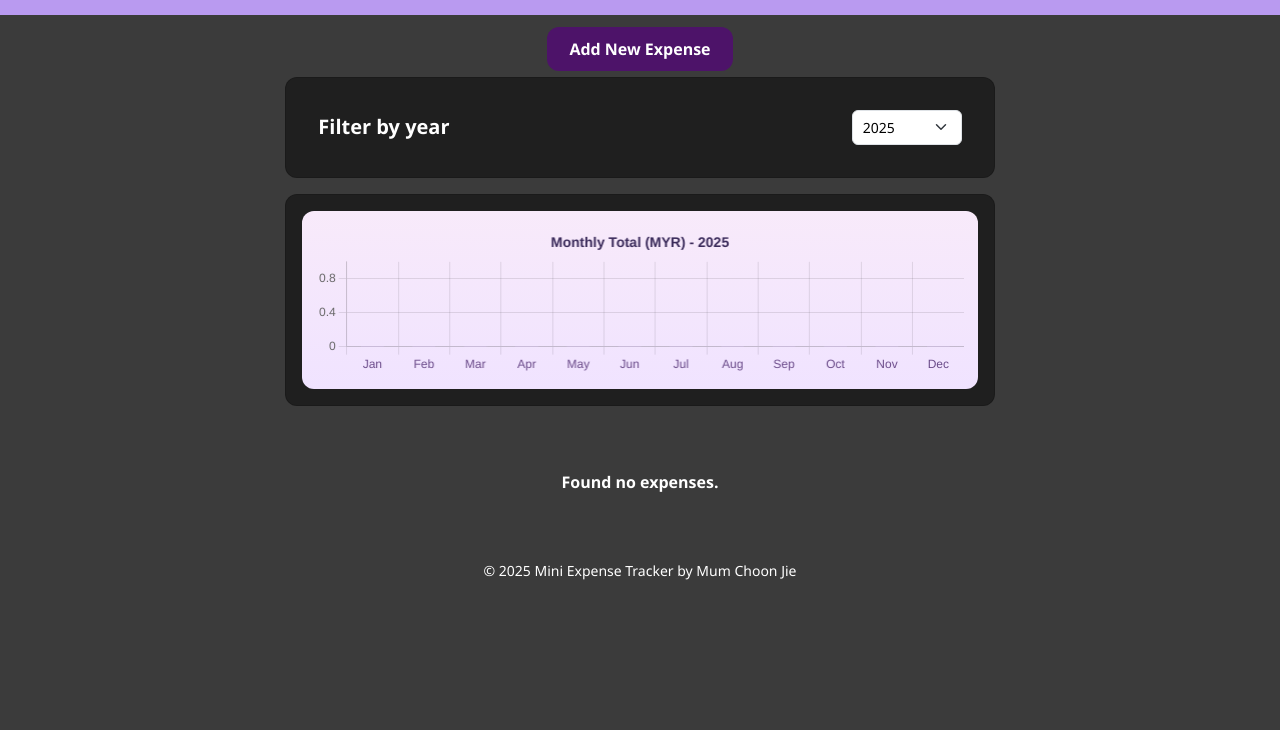
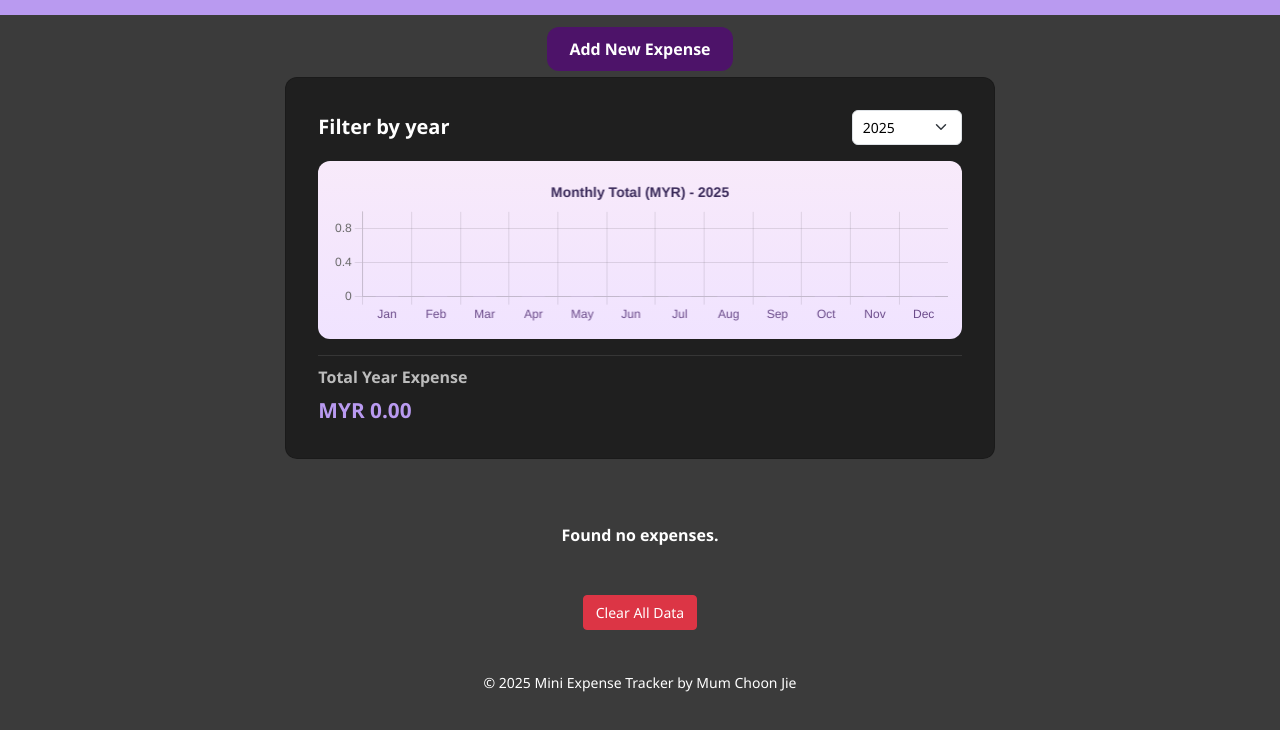
Before and after one commit to nbrosmum/Mini-Expense-Tracker, a website: page public/index.html in a window 1280 px wide. Shown: the part 52-782 px from the top of the page. Drawn offline with nearby package versions, Linux system fonts and the light colour scheme.

Commit message:
Done - clear all  Function - Total Year Expense Amount

```diff
--- a/public/index.html
+++ b/public/index.html
@@ -64,21 +64,28 @@
     <div class="row justify-content-center gx-4">
       <div class="col-12 col-lg-8">
 
-        <div class="card mb-3 p-2 p-md-3">
-          <div class="card-body d-flex flex-column flex-md-row justify-content-md-between align-items-md-center gap-2">
-            <h5 class="mb-0" style="font-weight:700;">Filter by year</h5>
-            <select id="filter-year" class="form-select form-select-sm w-100" style="max-width: 110px;"></select>
-          </div>
-        </div>
-
-        <div class="card p-2 p-md-3 mb-4">
-          <div class="chart-wrapper">
-            <canvas id="monthlyChart" height="150"></canvas>
+        <div class="card mb-4 p-2 p-md-3">
+          <div class="card-body">
+            <div class="d-flex flex-column flex-md-row justify-content-md-between align-items-md-center gap-2 mb-3">
+              <h5 class="mb-0" style="font-weight:700;">Filter by year</h5>
+              <select id="filter-year" class="form-select form-select-sm w-100" style="max-width: 110px;"></select>
+            </div>
+            <div class="chart-wrapper mb-3">
+              <canvas id="monthlyChart" height="150"></canvas>
+            </div>
+            <div style="border-top: 1px solid rgba(255,255,255,0.1); padding-top: 12px;">
+              <h6 class="mb-2" style="font-weight:700; color: rgba(255,255,255,0.7);">Total Year Expense</h6>
+              <div id="total-year-expense" style="font-size: 1.3rem; font-weight: 700; color: var(--lavender);">MYR 0.00</div>
+            </div>
           </div>
         </div>
 
         <div id="expenses-list" class="list-group mb-3"></div>
         <div id="empty-state" style="display:none;" class="py-4">Found no expenses.</div>
+
+        <div class="text-center mt-4">
+          <button id="clear-all-btn" class="btn btn-danger btn-sm" title="Clear all expenses and data">Clear All Data</button>
+        </div>
 
       </div>
     </div>
--- a/public/js/script.js
+++ b/public/js/script.js
@@ -15,6 +15,8 @@ const submitBtn = document.getElementById('submit-btn');
 const filterYearSelect = document.getElementById('filter-year');
 const expensesList = document.getElementById('expenses-list');
 const emptyState = document.getElementById('empty-state');
+const totalYearExpense = document.getElementById('total-year-expense');
+const clearAllBtn = document.getElementById('clear-all-btn');
 
 let expenses = [];
 let chart = null;
@@ -169,6 +171,17 @@ function getMonthlyTotals(yearNumber) {
   });
   return months;
 }
+
+function getTotalYearExpense(yearNumber) {
+  return expenses
+    .filter(e => new Date(e.date).getFullYear() === Number(yearNumber))
+    .reduce((sum, e) => sum + Number(e.amount), 0);
+}
+
+function updateTotalYearExpense(yearNumber) {
+  const total = getTotalYearExpense(yearNumber);
+  totalYearExpense.textContent = `MYR ${total.toFixed(2)}`;
+}
 function buildBarColors(dataArr) {
   return dataArr.map(v => v > 0 ? 'rgba(109,42,165,0.95)' : 'rgba(217,195,245,0.6)');
 }
@@ -236,6 +249,7 @@ function refreshUI() {
   const filtered = getFilteredByYear(year);
   renderList(filtered);
   renderChart(year);
+  updateTotalYearExpense(year);
 }
 
 // add expense submit
@@ -332,6 +346,21 @@ filterYearSelect.addEventListener('change', () => {
   const year = Number(filterYearSelect.value);
   renderList(getFilteredByYear(year));
   renderChart(year);
+  updateTotalYearExpense(year);
+});
+
+// clear all data
+clearAllBtn.addEventListener('click', () => {
+  if (!confirm('Are you sure you want to delete ALL expenses? This cannot be undone.')) return;
+  if (!confirm('This will permanently delete all data from localStorage. Continue?')) return;
+
+  expenses = [];
+  saveToStorage();
+  editingId = null;
+  form.reset();
+  closeTopForm();
+  refreshUI();
+  alert('All data has been cleared!');
 });
 
 // handle window resize to update chart for mobile/desktop
```
